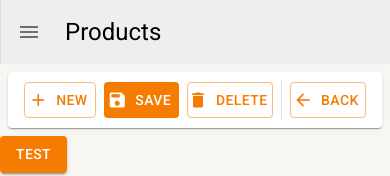
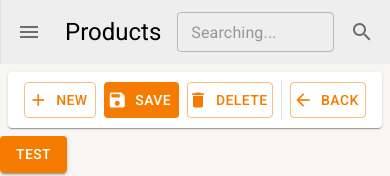
Before and after one commit to felipemalli/to-do-list-ui, a React (Create React App) app: page /initialPage in a window 390 px wide. Shown: the top 176 px of the page. Built offline with nearby package versions, Linux system fonts and the light colour scheme.

Commit message:
feat: implement search component

```diff
--- a/src/shared/components/header/Header.tsx
+++ b/src/shared/components/header/Header.tsx
@@ -1,4 +1,5 @@
-import { Box, Button, Icon, IconButton, TextField, Theme, Typography, useMediaQuery, useTheme } from '@mui/material';
+import { Box, Icon, IconButton, Theme, Typography, useMediaQuery, useTheme } from '@mui/material';
+import { SearchLayer } from '../';
 import { useAppThemeContext, useDrawerContext } from '../../contexts';
 
 export const Header: React.FC<{title: string}> = ({ title }: {title: string} ) => {
@@ -18,7 +19,7 @@ export const Header: React.FC<{title: string}> = ({ title }: {title: string} ) =
         </IconButton>
 
         <Typography
-          overflow="hidden"
+          overflow="visible"
           whiteSpace="nowrap"
           textOverflow="ellipsis"
           variant={mdDown ? 'h5' : 'h4'}
@@ -26,20 +27,8 @@ export const Header: React.FC<{title: string}> = ({ title }: {title: string} ) =
           {title}
         </Typography>
 
-        {!((smDown) || (mdDown && isDrawerOpen)) &&
-            <Box display="flex" gap={1}>
-              <TextField size="small" placeholder='Searching...'/>
-              <Box flex={1} display="flex" justifyContent={'end'}>
-                <Button color='primary' disableElevation variant='contained'>
-                  Search
-                </Button>
-              </Box>
-            </Box>
-        }
-
-
+        <SearchLayer onClick={ () => null }/>
       </Box>
-
       {
         !(mdDown || (lgDown && isDrawerOpen)) &&
             <Box padding={2}>
@@ -48,7 +37,6 @@ export const Header: React.FC<{title: string}> = ({ title }: {title: string} ) =
               </IconButton>
             </Box>
       }
-
     </Box>
   );
 };
--- a/src/shared/components/index.ts
+++ b/src/shared/components/index.ts
@@ -2,3 +2,4 @@ export * from './aside-drawer/AsideDrawer';
 export * from './detail-toolbar/DetailToolbar';
 export * from './header/Header';
 export * from './list-toolbar/ListToolbar';
+export * from './search-layer/SearchLayer';
--- /dev/null
+++ b/src/shared/components/search-layer/SearchLayer.tsx
@@ -0,0 +1,39 @@
+import { Box, Button, Icon, IconButton, TextField, Theme, useMediaQuery } from '@mui/material';
+import { useDrawerContext } from '../../contexts';
+
+interface ISearchLayer {
+  onClick: () => void;
+}
+
+export const SearchLayer: React.FC<ISearchLayer> = ({ onClick }: ISearchLayer) => {
+  const smDown = useMediaQuery((theme: Theme) => theme.breakpoints.down('sm'));
+  const mdDown = useMediaQuery((theme: Theme) => theme.breakpoints.down('md'));
+
+  const { isDrawerOpen } = useDrawerContext();
+
+  return (
+    <>
+      {
+        !((smDown) || (mdDown && isDrawerOpen)) ? (
+          <Box display="flex" gap={1}>
+            <TextField size="small" placeholder='Searching...'/>
+            <Box flex={1} display="flex" justifyContent={'end'}>
+              <Button color='primary' disableElevation variant='contained' onClick={ onClick }>
+                  Search
+              </Button>
+            </Box>
+          </Box>
+        ) : (
+          <Box display="flex" gap={1} alignItems={'center'}>
+            <TextField size="small" placeholder='Searching...'/>
+            <Box flex={1} display="flex" justifyContent={'end'} >
+              <IconButton onClick={ onClick }>
+                <Icon>search</Icon>
+              </IconButton>
+            </Box>
+          </Box>
+        )
+      }
+    </>
+  );
+};
```
